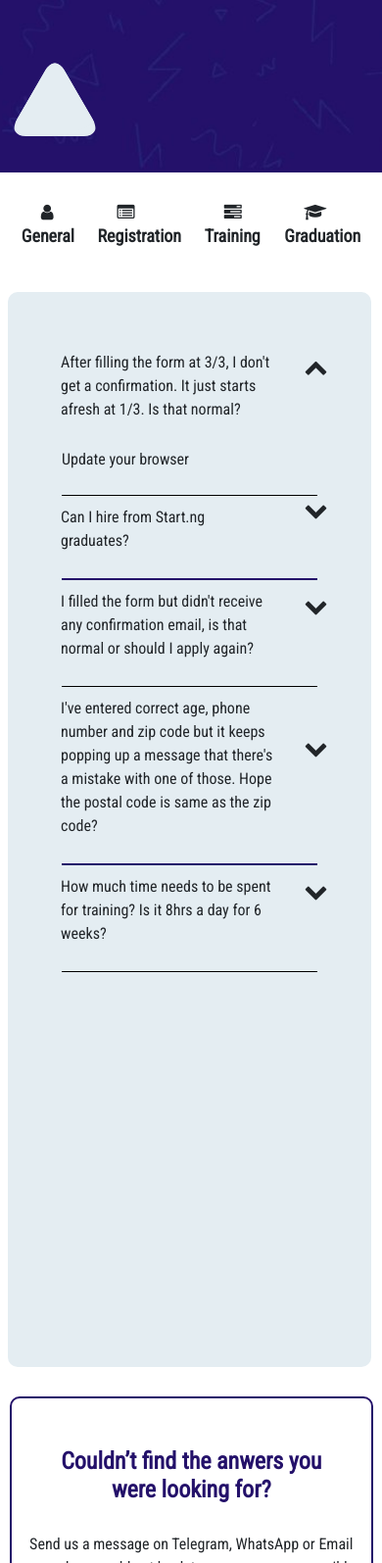
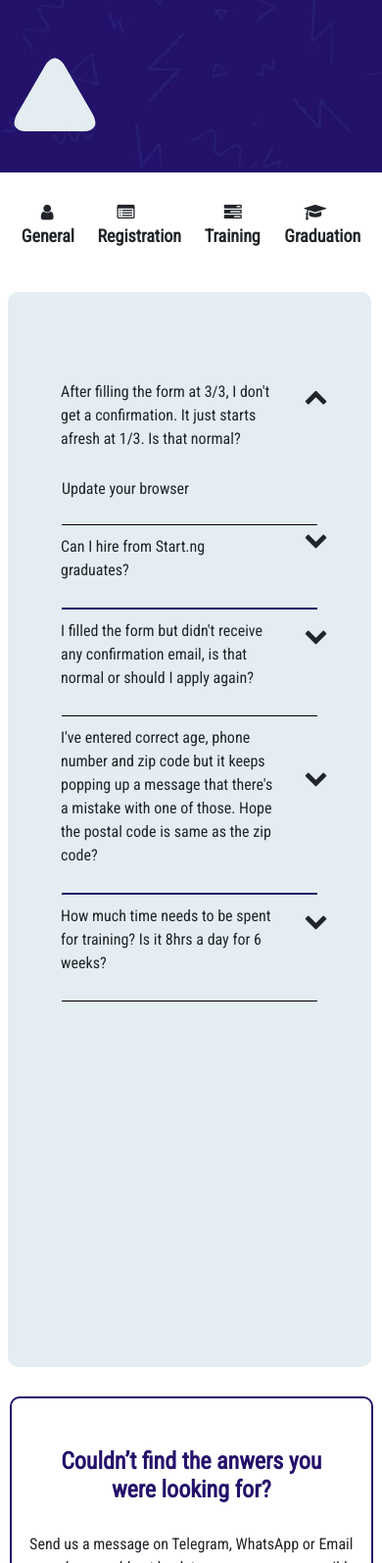
Before and after one commit to DamilareRichard/Start.NG, a plain HTML site: page FAQ.html in a window 390 px wide. Shown: the part 668-2263 px from the top of the page at 98% size. Drawn offline with nearby package versions, Linux system fonts and the light colour scheme.

Commit message:
StartHNG

```diff
--- a/FAQ.css
+++ b/FAQ.css
@@ -175,7 +175,7 @@ header input {
 
 .questions {
 	background-color: #E4EDF2;
-	padding: 50px 35px;
+	padding: 80px 35px;
 	width: 85%;
 	height: 72%;
 	margin: 0px auto;
@@ -417,7 +417,7 @@ hr {
 
 	.triangle {
 		left: 8px;
-		top: 710px;
+		top: 705px;
 	}
 
 	.questions span {
```
